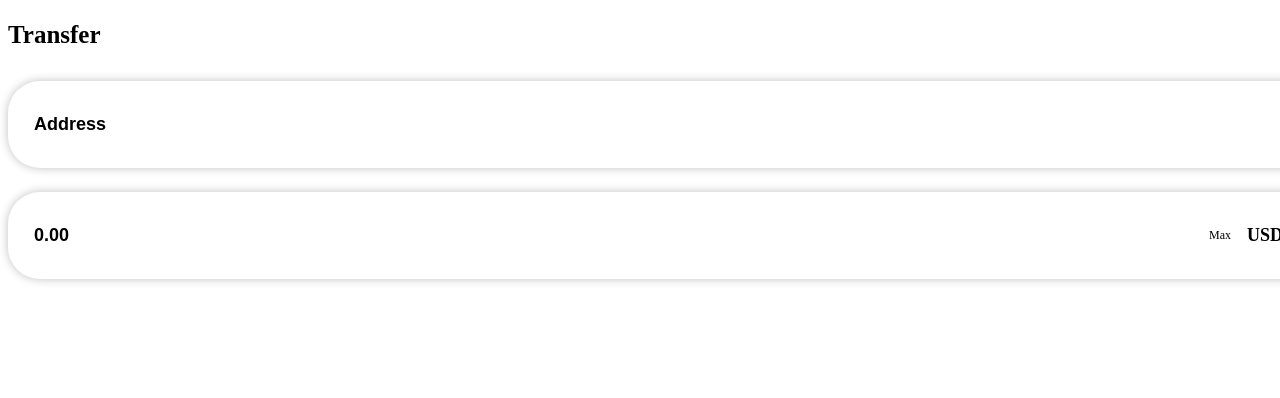
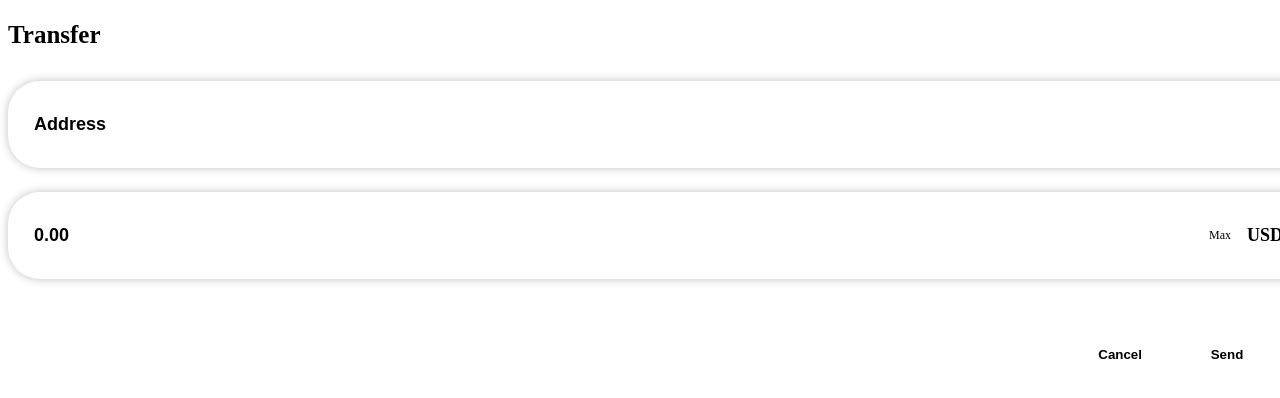
Before and after one commit to MeisterJustice/stablecoin-wallet, a Next.js app: page /overview/header/form in a window 1280 px wide. Shown: the top 398 px of the page. Built offline with nearby package versions, Linux system fonts and the light colour scheme.

Commit message:
handle form

```diff
--- a/app/page.module.css
+++ b/app/page.module.css
@@ -166,6 +166,14 @@
   gap: 1.5rem;
 }
 
+.form_btn_wrapper {
+  display: flex;
+  justify-content: flex-end;
+  align-items: center;
+  gap: 1rem;
+  margin-top: 2rem;
+}
+
 /* Mobile */
 @media (max-width: 700px) {
   .main {
--- a/components/button/button.module.css
+++ b/components/button/button.module.css
@@ -32,14 +32,48 @@
   justify-content: center;
   align-items: center;
   gap: 0.3rem;
+  cursor: pointer;
+  min-width: 90px;
 }
 
 .secondary_btn {
   color: var(--white);
-  background-color: var(--accent-color);
+  background-color: var(--primary-color);
   border: none;
+  height: 40px;
+  font-weight: 700;
+}
+
+.tertiary_btn {
+  color: var(--primary-color);
+  background-color: var(--white);
+  border: none;
+  height: 40px;
+  font-weight: 700;
+  border: 1px solid var(--primary-color);
 }
 
 .disabled {
   opacity: 0.5;
 }
+
+.spinner {
+  width: 20px;
+  height: 20px;
+  border-radius: 50%;
+  border: 2px solid var(--primary-color);
+  border-top: 2px solid var(--white);
+  animation: spin 3s linear infinite;
+}
+
+@keyframes spin {
+  0% {
+    transform: rotate(0deg) scale(1);
+  }
+  50% {
+    transform: rotate(180deg) scale(1.2);
+  }
+  100% {
+    transform: rotate(360deg) scale(1);
+  }
+}
--- a/components/button/index.tsx
+++ b/components/button/index.tsx
@@ -41,6 +41,7 @@ const M2Button = ({
       transition={{ ease: "backOut" }}
       className={classNames(styles.btn, {
         [styles.secondary_btn]: variant === "secondary",
+        [styles.tertiary_btn]: variant === "tertiary",
 
         [styles.disabled]: disabled,
       })}
@@ -48,7 +49,9 @@ const M2Button = ({
       type={type}
     >
       {icon && icon}
-      <p>{text}</p>
+
+      {loading && <div className={styles.spinner} />}
+      {!loading && <p>{text}</p>}
     </motion.button>
   );
 };
--- a/components/button/types.ts
+++ b/components/button/types.ts
@@ -4,6 +4,6 @@ export interface ButtonProps {
   type?: "button" | "submit" | "reset";
   loading?: boolean;
   disabled?: boolean;
-  variant?: "primary" | "secondary";
+  variant?: "primary" | "secondary" | "tertiary";
   icon?: React.ReactNode;
 }
--- a/components/input/types.ts
+++ b/components/input/types.ts
@@ -6,4 +6,5 @@ export default interface InputProps {
   variant?: "primary" | "secondary";
   placeholder: string;
   name: string;
+  required?: boolean;
 }
--- a/pages/overview/header/form.tsx
+++ b/pages/overview/header/form.tsx
@@ -1,13 +1,14 @@
 import { useState } from "react";
 import styles from "@/app/page.module.css";
-import { M2Input } from "@/components";
-import { formatAmount } from "@/utils";
+import { M2Button, M2Input } from "@/components";
+import { awaitFor, formatAmount } from "@/utils";
 
-export default function Form() {
+export default function Form({ close }: { close: () => void }) {
   const [form, setForm] = useState({
     amount: "",
     address: "",
   });
+  const [loading, setLoading] = useState(false);
 
   const handleChange = (name: string, value: string) => {
     if (name === "amount") {
@@ -19,16 +20,32 @@ export default function Form() {
   const handleMax = () => {
     setForm({ ...form, amount: "25000.30" });
   };
+
+  const handleSubmit = async (e: React.FormEvent<HTMLFormElement>) => {
+    e.preventDefault();
+
+    try {
+      setLoading(true);
+      await awaitFor(2000);
+
+      console.log(form);
+    } catch (error) {
+      console.log(error);
+    } finally {
+      setLoading(false);
+    }
+  };
   return (
     <section>
       <h1 className={styles.form_title}>Transfer</h1>
 
-      <form className={styles.form_wrapper}>
+      <form onSubmit={handleSubmit} className={styles.form_wrapper}>
         <M2Input
           onChange={(val) => handleChange("address", val)}
           value={form.address}
           placeholder="Address"
           name="address"
+          required
         />
 
         <M2Input
@@ -38,7 +55,18 @@ export default function Form() {
           label="USDC"
           max={handleMax}
           name="amount"
+          required
         />
+
+        <div className={styles.form_btn_wrapper}>
+          <M2Button onClick={close} text="Cancel" variant="tertiary" />
+          <M2Button
+            loading={loading}
+            type="submit"
+            text="Send"
+            variant="secondary"
+          />
+        </div>
       </form>
     </section>
   );
--- a/pages/overview/header/index.tsx
+++ b/pages/overview/header/index.tsx
@@ -40,7 +40,7 @@ export default function Header() {
 
       {openModal && (
         <M2Modal close={handleModal}>
-          <Form />
+          <Form close={handleModal} />
         </M2Modal>
       )}
     </>
--- a/utils/index.ts
+++ b/utils/index.ts
@@ -16,4 +16,12 @@ const formatAmount = (amount: string) => {
   return value;
 };
 
-export { formatAmount };
+const formatAddress = (address: string) => {
+  return `${address.slice(0, 6)}...${address.slice(-4)}`;
+};
+
+const awaitFor = (ms: number) => {
+  return new Promise((resolve) => setTimeout(resolve, ms));
+};
+
+export { formatAmount, formatAddress, awaitFor };
```
Also changed, not shown: pages/overview/transactions/transaction-item.tsx (+4 -7 lines).
